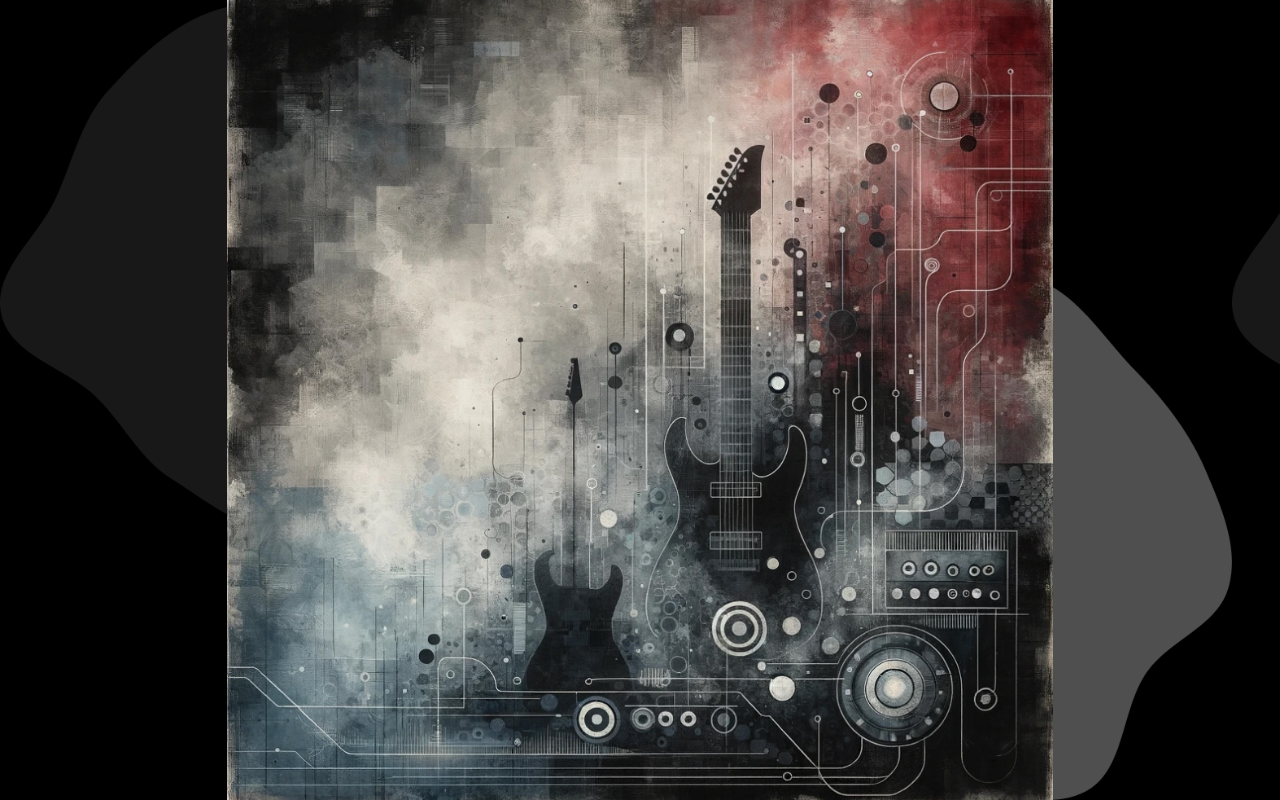
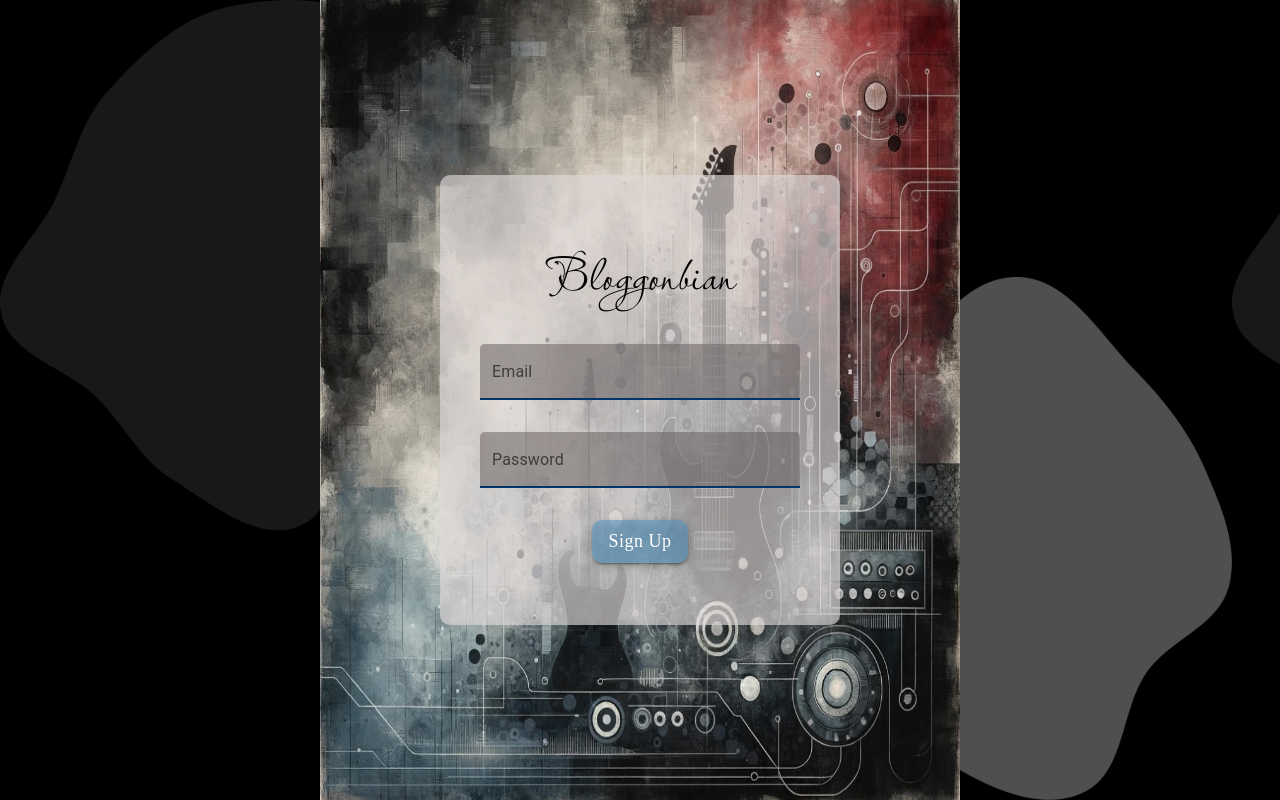
Before and after one commit to darkemlord/bloggonbian-ui, a React (Vite) app: page /sign_up in a window 1280 px wide. Built offline with nearby package versions, Linux system fonts and the light colour scheme; a web font is replaced by a local one.

Commit message:
refs #1 auth form design implemented

```diff
--- a/src/Containers/Auth/authStyles.ts
+++ b/src/Containers/Auth/authStyles.ts
@@ -1,5 +1,6 @@
 import { SxProps } from "@mui/material";
 import backgroundImage from "@assets/images/png/auth_background.png";
+import theme from "@styles/theme";
 
 export const authMainContainer: SxProps = {
   width: "100%",
@@ -12,12 +13,37 @@ export const authImageContainer: SxProps = {
   position: "relative",
   display: "flex",
   justifyContent: "center",
+  [theme.breakpoints.down("sm")]: {
+    alignItems: "center",
+  },
 };
 
 export const authImage: SxProps = {
   position: "absolute",
   height: "100vh",
+  width: "50%",
+  zIndex: 1,
+  [theme.breakpoints.down("lg")]: {
+    width: "100%",
+  },
+  [theme.breakpoints.down("sm")]: {
+    height: "75%",
+  },
+};
+
+export const formParentContainer: SxProps = {
+  display: "flex",
+  justifyContent: "center",
+  alignItems: "center",
+  width: "100%",
+  height: "100vh",
   zIndex: 1,
 };
 
+export const formLogo: SxProps = {
+  fontSize: 50,
+  fontFamily: theme.fontStyles.lavishly,
+  color: "black",
+};
+
 export default authMainContainer;
--- a/src/Containers/Auth/index.tsx
+++ b/src/Containers/Auth/index.tsx
@@ -1,8 +1,13 @@
 import { Box } from "@mui/material";
 import React from "react";
 import { AuthType } from "@root/constants/url";
-import authMainContainer, { authImage, authImageContainer } from "./authStyles";
+import authMainContainer, {
+  authImage,
+  authImageContainer,
+  formParentContainer,
+} from "./authStyles";
 import guitarBackground from "@assets/images/png/guitar_background.png";
+import AuthForm from "@root/UI/organisms/AuthForm";
 
 type Props = {
   authType: AuthType;
@@ -13,7 +18,9 @@ const AuthContainer: React.FC<Props> = ({ authType }) => {
     <Box sx={authMainContainer}>
       <Box sx={authImageContainer}>
         <Box sx={authImage} component="img" src={guitarBackground} />
-        <Box>{authType}</Box>
+        <Box sx={formParentContainer}>
+          <AuthForm authType={authType} />
+        </Box>
       </Box>
     </Box>
   );
--- /dev/null
+++ b/src/UI/organisms/AuthForm/authFormStyles.ts
@@ -0,0 +1,21 @@
+import { SxProps } from "@mui/material";
+import theme from "@styles/theme";
+
+export const formContainer: SxProps = {
+  width: "400px",
+  height: "450px",
+  display: "flex",
+  justifyContent: "center",
+  alignItems: "center",
+  flexDirection: "column",
+  gap: 4,
+  backgroundColor: theme.opacityColors.greyLightOpacity,
+  zIndex: 1,
+  borderRadius: "10px",
+};
+export const formInputsContainer: SxProps = {
+  width: "80%",
+  display: "flex",
+  flexDirection: "column",
+  gap: 4,
+};
--- /dev/null
+++ b/src/UI/organisms/AuthForm/index.tsx
@@ -0,0 +1,32 @@
+import { Box, TextField, Typography } from "@mui/material";
+import React from "react";
+import { formContainer, formInputsContainer } from "./authFormStyles";
+import { AuthType } from "@root/constants/url";
+import MainButton from "@root/UI/atoms/MainButton";
+import { formLogo } from "@root/Containers/Auth/authStyles";
+
+type Props = {
+  authType: AuthType;
+};
+
+const AuthForm: React.FC<Props> = ({ authType }) => {
+  return (
+    <Box component="form" sx={formContainer}>
+      <Typography sx={formLogo}>Bloggonbian</Typography>
+      <Box sx={formInputsContainer}>
+        <TextField id="filled-basic" label="Email" variant="filled" fullWidth />
+        <TextField
+          id="filled-basic"
+          label="Password"
+          variant="filled"
+          fullWidth
+        />
+      </Box>
+      <MainButton sx={{ textTransform: "none" }} variant="contained">
+        {authType === AuthType.LOGIN ? "Login" : "Sign Up"}{" "}
+      </MainButton>
+    </Box>
+  );
+};
+
+export default AuthForm;
--- a/src/styles/PaletteOption.ts
+++ b/src/styles/PaletteOption.ts
@@ -12,6 +12,7 @@ declare module "@mui/material/styles" {
       greyOpacity: string;
       redOpacity: string;
       blueOpacity: string;
+      greyLightOpacity: string;
     };
     fontStyles: {
       marcellusSC: string;
@@ -36,6 +37,7 @@ declare module "@mui/material/styles" {
       greyOpacity?: string;
       redOpacity?: string;
       blueOpacity?: string;
+      greyLightOpacity: string;
     };
     fontStyles?: {
       marcellusSC?: string;
--- a/src/styles/theme.ts
+++ b/src/styles/theme.ts
@@ -18,11 +18,46 @@ const theme = createTheme({
     greyOpacity: "rgba(15, 15, 16, 0.5)",
     redOpacity: "rgba(179, 74, 74, 0.6)",
     blueOpacity: "rgba(84, 145, 189, 0.6)",
+    greyLightOpacity: "rgba(223, 217, 217, 0.65)",
   },
   fontStyles: {
     marcellusSC: "Marcellus SC",
     libreBodoni: "Libre Bodoni",
     lavishly: "Lavishly Yours",
+  },
+  components: {
+    MuiTextField: {
+      styleOverrides: {
+        root: {
+          borderRadius: "5px 5px 0px 0px",
+          backgroundColor: "rgba(116, 109, 109, 0.5)",
+          "--TextField-brandBorderColor": "#003366",
+          "--TextField-brandBorderHoverColor": "#B2BAC2",
+          "--TextField-brandBorderFocusedColor": "#FFFFFF",
+          "& label.Mui-focused": {
+            color: "var(--TextField-brandBorderFocusedColor)",
+          },
+        },
+      },
+    },
+    MuiFilledInput: {
+      styleOverrides: {
+        root: {
+          "&::before, &::after": {
+            borderBottom: "2px solid var(--TextField-brandBorderColor)",
+          },
+          "&:hover:not(.Mui-disabled, .Mui-error):before": {
+            borderBottom: "2px solid var(--TextField-brandBorderHoverColor)",
+          },
+          "&.Mui-focused:after": {
+            borderBottom: "2px solid var(--TextField-brandBorderFocusedColor)",
+          },
+          "&::placeholder": {
+            color: "#FFFFFF",
+          },
+        },
+      },
+    },
   },
   status: {
     danger: "red",
```
